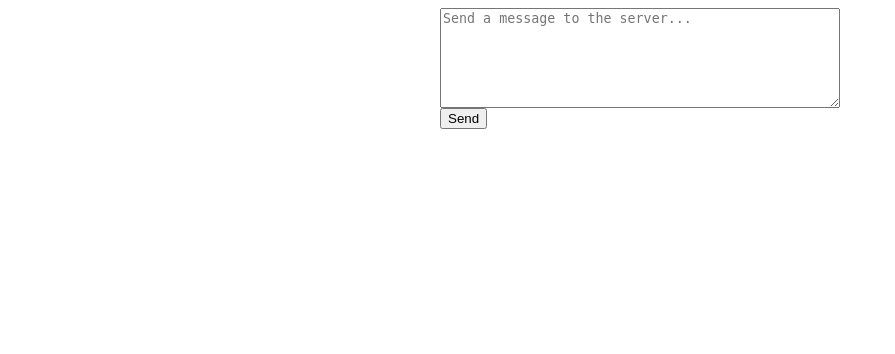
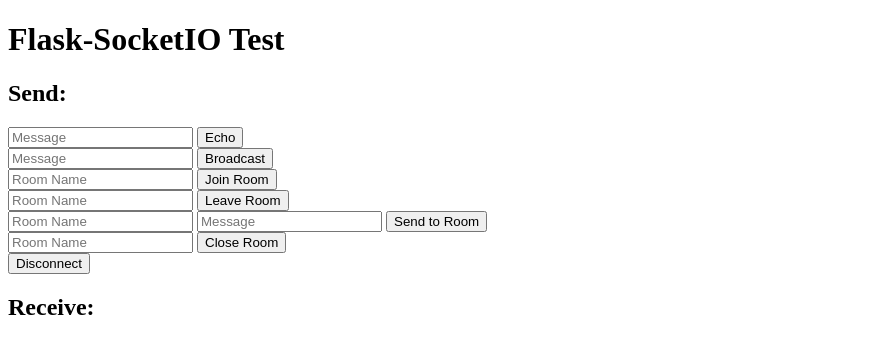
Before and after one commit to kdheepak/gimmick-api, a Flask app: page / in a window 1280 px wide. Shown: the top 354 px of the page, without its empty margins (0-895 px from the left). Run offline with Flask 2, Linux system fonts and the light colour scheme; some libraries are stand-ins or nearby versions.

Commit message:
Update app

```diff
--- a/app.py
+++ b/app.py
@@ -1,22 +1,110 @@
-from flask import Flask, render_template
-from flask_socketio import SocketIO, send, emit
-import json
+import os
+from gevent import monkey
+monkey.patch_all()
+
+
+import time
+from threading import Thread
+from flask import Flask, render_template, session, request
+from flask.ext.socketio import SocketIO, emit, join_room, leave_room, \
+    close_room, disconnect
+
+app = Flask(__name__)
+app.debug = True
+app.config['SECRET_KEY'] = 'secret!'
+socketio = SocketIO(app)
+thread = None
 
 
 app = Flask(__name__)
 socketio = SocketIO(app)
 
-
-@app.route("/")
-def index():
-    return render_template('index.html',)
+def background_thread():
+    """Example of how to send server generated events to clients."""
+    count = 0
+    while True:
+        time.sleep(10)
+        count += 1
+        socketio.emit('my response',
+                      {'data': 'Server generated event', 'count': count},
+                      namespace='/test')
 
 
-@socketio.on('send_message')
-def handle_source(json_data):
-    text = json_data['message'].encode('ascii', 'ignore')
-    socketio.emit('echo', {'echo': 'Server Says: ' + text})
+@app.route('/')
+def index():
+    global thread
+    if thread is None:
+        thread = Thread(target=background_thread)
+        thread.start()
+    return render_template('index.html')
 
+
+@socketio.on('my event', namespace='/test')
+def test_message(message):
+    session['receive_count'] = session.get('receive_count', 0) + 1
+    emit('my response',
+         {'data': message['data'], 'count': session['receive_count']})
+
+
+@socketio.on('my broadcast event', namespace='/test')
+def test_broadcast_message(message):
+    session['receive_count'] = session.get('receive_count', 0) + 1
+    emit('my response',
+         {'data': message['data'], 'count': session['receive_count']},
+         broadcast=True)
+
+
+@socketio.on('join', namespace='/test')
+def join(message):
+    join_room(message['room'])
+    session['receive_count'] = session.get('receive_count', 0) + 1
+    emit('my response',
+         {'data': 'In rooms: ' + ', '.join(request.namespace.rooms),
+          'count': session['receive_count']})
+
+
+@socketio.on('leave', namespace='/test')
+def leave(message):
+    leave_room(message['room'])
+    session['receive_count'] = session.get('receive_count', 0) + 1
+    emit('my response',
+         {'data': 'In rooms: ' + ', '.join(request.namespace.rooms),
+          'count': session['receive_count']})
+
+
+@socketio.on('close room', namespace='/test')
+def close(message):
+    session['receive_count'] = session.get('receive_count', 0) + 1
+    emit('my response', {'data': 'Room ' + message['room'] + ' is closing.',
+                         'count': session['receive_count']},
+         room=message['room'])
+    close_room(message['room'])
+
+
+@socketio.on('my room event', namespace='/test')
+def send_room_message(message):
+    session['receive_count'] = session.get('receive_count', 0) + 1
+    emit('my response',
+         {'data': message['data'], 'count': session['receive_count']},
+         room=message['room'])
+
+
+@socketio.on('disconnect request', namespace='/test')
+def disconnect_request():
+    session['receive_count'] = session.get('receive_count', 0) + 1
+    emit('my response',
+         {'data': 'Disconnected!', 'count': session['receive_count']})
+    disconnect()
+
+
+@socketio.on('connect', namespace='/test')
+def test_connect():
+    emit('my response', {'data': 'Connected', 'count': 0})
+
+
+@socketio.on('disconnect', namespace='/test')
+def test_disconnect():
+    print('Client disconnected')
 
 if __name__ == "__main__":
     socketio.run(app)
--- a/templates/base.html
+++ b/templates/base.html
@@ -1,39 +1,95 @@
+<!DOCTYPE HTML>
 <html>
 <head>
-        <title>Heroku SocketIO</title>
+    <title>Flask-SocketIO Test</title>
+    <script type="text/javascript" src="//code.jquery.com/jquery-1.4.2.min.js"></script>
     <script type="text/javascript" src="//cdnjs.cloudflare.com/ajax/libs/socket.io/0.9.16/socket.io.min.js"></script>
-        <script src="https://ajax.googleapis.com/ajax/libs/jquery/2.1.3/jquery.min.js"></script>
     <script type="text/javascript" charset="utf-8">
-            var socket = io.connect('https://' + document.domain + ':' + location.port);
-            socket.on('echo', function(data){
-                $('#response').html('<p>'+data.echo+'</p>');
+        $(document).ready(function(){
+            namespace = '/test'; // change to an empty string to use the global namespace
+
+            // the socket.io documentation recommends sending an explicit package upon connection
+            // this is specially important when using the global namespace
+
+            //var socket = io.connect('https://' + document.domain + ':' + location.port + namespace);
+            // Changing from the above line in the original example to the following allows the
+            // system to work locally with http, and on Heroku with both https and http:
+            var socket = io.connect(namespace);
+            socket.on('connect', function() {
+                socket.emit('my event', {data: 'I\'m connected!'});
             });
 
-            function send(){
-                socket.emit('send_message', {message : $('form textarea').val()});
-            }
+            // event handler for server sent data
+            // the data is displayed in the "Received" section of the page
+            socket.on('my response', function(msg) {
+                $('#log').append('<br>Received #' + msg.count + ': ' + msg.data);
+            });
+
+            // handlers for the different forms in the page
+            // these send data to the server in a variety of ways
+            $('form#emit').submit(function(event) {
+                socket.emit('my event', {data: $('#emit_data').val()});
+                return false;
+            });
+            $('form#broadcast').submit(function(event) {
+                socket.emit('my broadcast event', {data: $('#broadcast_data').val()});
+                return false;
+            });
+            $('form#join').submit(function(event) {
+                socket.emit('join', {room: $('#join_room').val()});
+                return false;
+            });
+            $('form#leave').submit(function(event) {
+                socket.emit('leave', {room: $('#leave_room').val()});
+                return false;
+            });
+            $('form#send_room').submit(function(event) {
+                socket.emit('my room event', {room: $('#room_name').val(), data: $('#room_data').val()});
+                return false;
+            });
+            $('form#close').submit(function(event) {
+                socket.emit('close room', {room: $('#close_room').val()});
+                return false;
+            });
+            $('form#disconnect').submit(function(event) {
+                socket.emit('disconnect request');
+                return false;
+            });
+        });
     </script>
-        <style>
-            div{
-                position: relative;
-                margin-left: auto;
-                margin-right: auto;
-                width: 400px;
-            }
-            textarea{
-                width: 100%;
-                height: 100px;
-            }
-        </style>
 </head>
 <body>
-        <div class="input">
-            <form>
-                <textarea placeholder="Send a message to the server..."></textarea>
-                <button type="button" onclick="send(); return false;">Send</button>
+    <h1>Flask-SocketIO Test</h1>
+    <h2>Send:</h2>
+    <form id="emit" method="POST" action='#'>
+        <input type="text" name="emit_data" id="emit_data" placeholder="Message">
+        <input type="submit" value="Echo">
     </form>
-        </div>
-        <div id="response">
-        </div>
+    <form id="broadcast" method="POST" action='#'>
+        <input type="text" name="broadcast_data" id="broadcast_data" placeholder="Message">
+        <input type="submit" value="Broadcast">
+    </form>
+    <form id="join" method="POST" action='#'>
+        <input type="text" name="join_room" id="join_room" placeholder="Room Name">
+        <input type="submit" value="Join Room">
+    </form>
+    <form id="leave" method="POST" action='#'>
+        <input type="text" name="leave_room" id="leave_room" placeholder="Room Name">
+        <input type="submit" value="Leave Room">
+    </form>
+    <form id="send_room" method="POST" action='#'>
+        <input type="text" name="room_name" id="room_name" placeholder="Room Name">
+        <input type="text" name="room_data" id="room_data" placeholder="Message">
+        <input type="submit" value="Send to Room">
+    </form>
+    <form id="close" method="POST" action="#">
+        <input type="text" name="close_room" id="close_room" placeholder="Room Name">
+        <input type="submit" value="Close Room">
+    </form>
+    <form id="disconnect" method="POST" action="#">
+        <input type="submit" value="Disconnect">
+    </form>
+    <h2>Receive:</h2>
+    <div id="log"></div>
 </body>
 </html>
```
Lines whose indentation alone changed are shown as unchanged.
